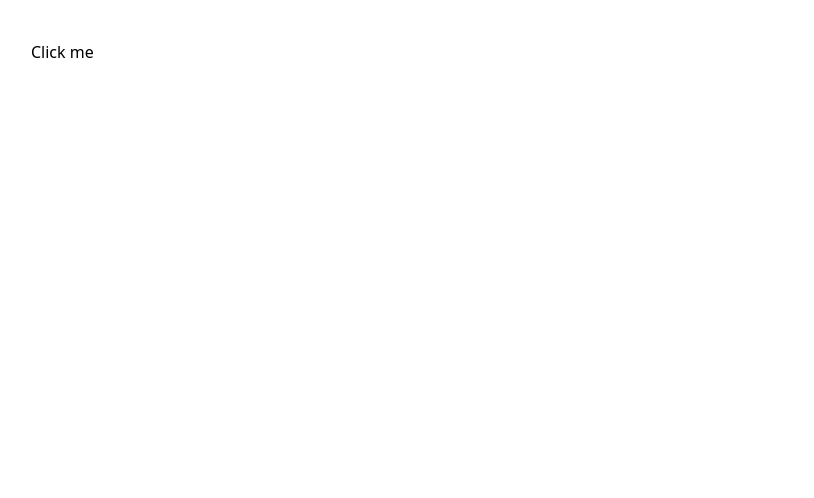
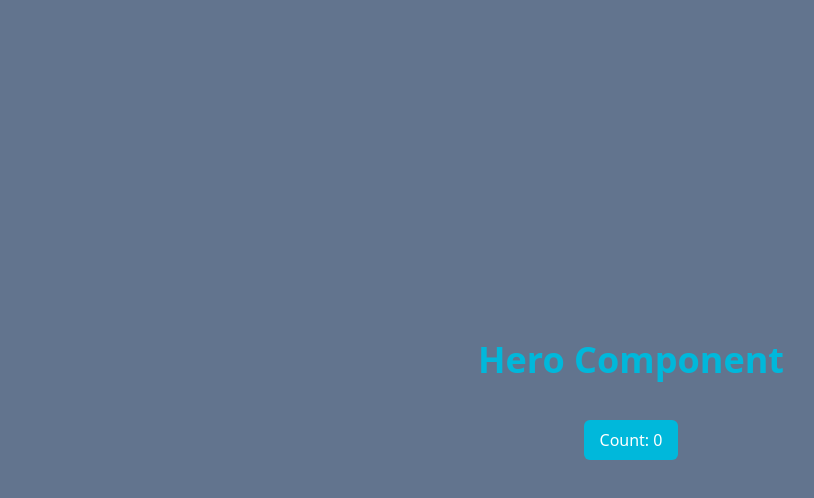
Before and after one commit to Salman-Ahamed/Next.js-Full-Course, a Next.js app: page / in a window 1280 px wide. Shown: the top 498 px of the page, without its empty margins (9-823 px from the left). Built offline with nearby package versions, Linux system fonts and the light colour scheme.

Commit message:
feat: replace Button with Hero component in HomePage
- Removed Button component and integrated Hero component for enhanced interactivity.
- Updated layout styles in RootLayout for improved design consistency.
- Introduced state management in Hero component to track button clicks.

```diff
--- a/src/app/_components/hero.tsx
+++ b/src/app/_components/hero.tsx
@@ -1,5 +1,19 @@
-import React from "react";
+"use client";
+
+import { useState } from "react";
 
 export const Hero = () => {
-  return <div>Hero</div>;
+  const [count, setCount] = useState(0);
+
+  return (
+    <div className="flex flex-col items-center justify-center h-screen bg-slate-500 text-cyan-500">
+      <h1 className="text-4xl font-bold pb-10">Hero Component</h1>
+      <button
+        className="bg-cyan-500 text-white px-4 py-2 rounded-md"
+        onClick={() => setCount(count + 1)}
+      >
+        Count: {count}
+      </button>
+    </div>
+  );
 };
--- a/src/app/layout.tsx
+++ b/src/app/layout.tsx
@@ -22,7 +22,7 @@ const RootLayout = ({ children }: TChildren) => {
   return (
     <html lang="en">
       <body
-        className={`${geistSans.variable} ${geistMono.variable} antialiased p-10 min-h-screen `}
+        className={`${geistSans.variable} ${geistMono.variable} antialiased min-h-screen `}
       >
         {children}
       </body>
--- a/src/app/page.tsx
+++ b/src/app/page.tsx
@@ -1,17 +1,16 @@
-"use client";
-
-import { Button } from "@/components/common";
+import { Hero } from "./_components/hero";
 
 const HomePage = () => {
   return (
     <main>
-      <Button
+      <Hero />
+      {/* <Button
         title="Click me"
         onClick={() => alert("Button clicked")}
         phone={1234567890}
       >
         Click me
-      </Button>
+      </Button> */}
     </main>
   );
 };
```
